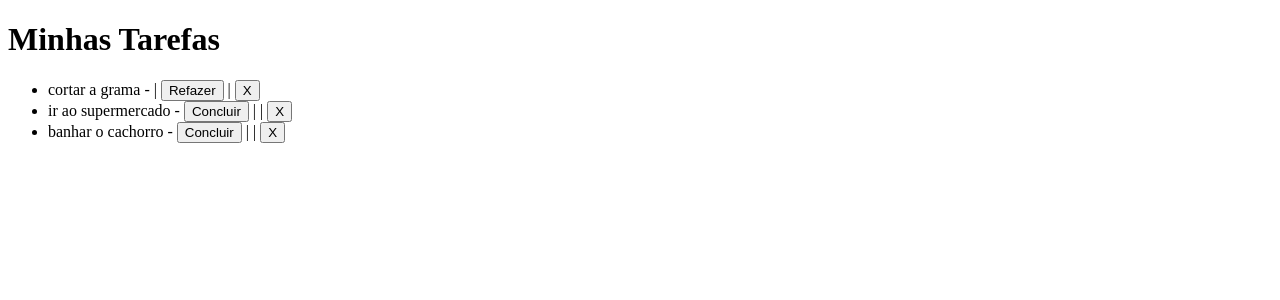
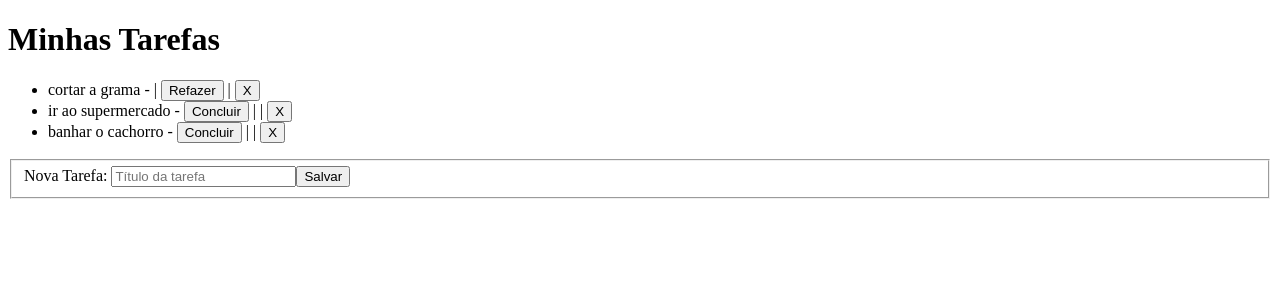
Before and after one commit to tonkunz/angular-todo-list, an Angular app: page / in a window 1280 px wide. Shown: the top 300 px of the page. Built offline with nearby package versions, Linux system fonts and the light colour scheme.

Commit message:
Adiciona formulário reativo

```diff
--- a/src/app/app.component.html
+++ b/src/app/app.component.html
@@ -6,3 +6,16 @@
     <button (click)="remove(todo)">X</button>
   </li>
 </ul>
+
+<form [formGroup]="form">
+  <fieldset>
+    <label>Nova Tarefa: </label>
+    <input
+      type="text"
+      placeholder="Título da tarefa"
+      maxlength="60"
+      formControlName="title"
+    >
+    <button>Salvar</button>
+  </fieldset>
+</form>
--- a/src/app/app.component.ts
+++ b/src/app/app.component.ts
@@ -1,5 +1,6 @@
 import { Component } from "@angular/core";
 import { Todo } from "src/models/todos";
+import { FormGroup, FormBuilder, Validators } from "@angular/forms";
 
 @Component({
   selector: "app-root",
@@ -9,8 +10,16 @@ import { Todo } from "src/models/todos";
 export class AppComponent {
   public title = "Minhas Tarefas";
   public todos: Todo[] = [];
+  public form: FormGroup;
 
-  constructor() {
+  constructor(private fb: FormBuilder ) {
+    this.form = this.fb.group({
+      title: ['', Validators.compose([
+        Validators.minLength(5),
+        Validators.maxLength(60),
+        Validators.required
+      ])]
+    });
     this.todos.push(new Todo(1, "cortar a grama", true));
     this.todos.push(new Todo(2, "ir ao supermercado", false));
     this.todos.push(new Todo(3, "banhar o cachorro", false));
--- a/src/app/app.module.ts
+++ b/src/app/app.module.ts
@@ -1,5 +1,6 @@
 import { BrowserModule } from '@angular/platform-browser';
 import { NgModule } from '@angular/core';
+import { ReactiveFormsModule } from "@angular/forms";
 
 import { AppComponent } from './app.component';
 
@@ -8,7 +9,8 @@ import { AppComponent } from './app.component';
     AppComponent
   ],
   imports: [
-    BrowserModule
+    BrowserModule,
+    ReactiveFormsModule
   ],
   providers: [],
   bootstrap: [AppComponent]
```
